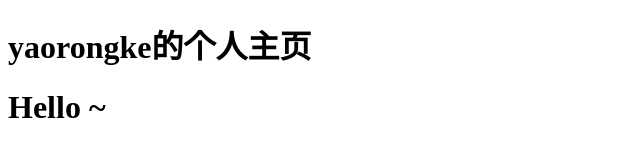
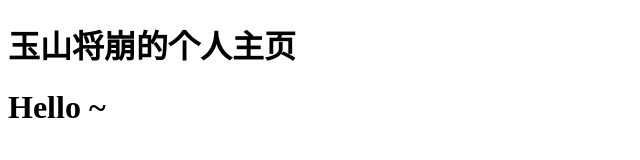
Before and after one commit to Yushanjiangbeng/Yushanjiangbeng.github.io, a plain HTML site: page index.html in a window 1280 px wide. Shown: the whole page, without its empty margins (0-640 px from the left). Drawn offline with Linux system fonts and the light colour scheme.

Commit message:
Update index.html

```diff
--- a/index.html
+++ b/index.html
@@ -2,10 +2,10 @@
 <html lang="en">
 <head>
     <meta charset="UTF-8">
-    <title>yaorongke</title>
+    <title>yushanjiangbeng</title>
 </head>
 <body>
-    <h1>yaorongke的个人主页</h1>
+    <h1>玉山将崩的个人主页</h1>
     <h1>Hello ~</h1>
 </body>
 </html>
```
